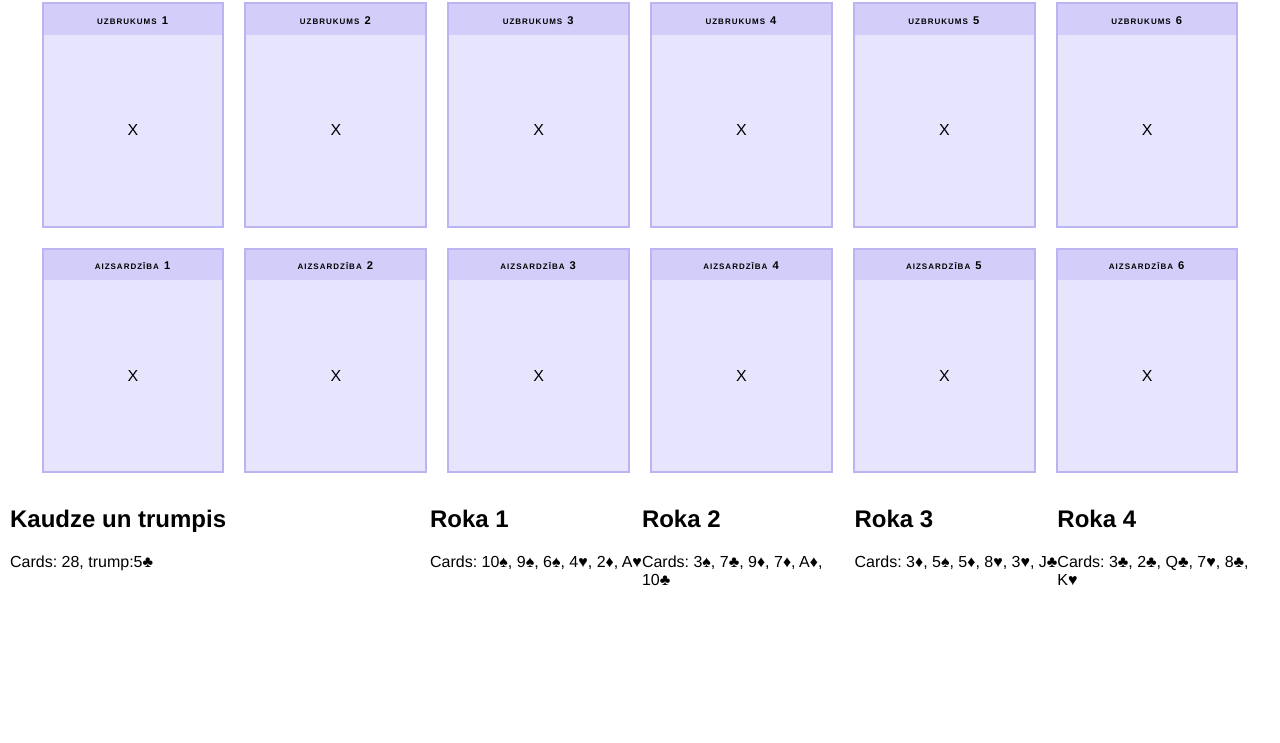
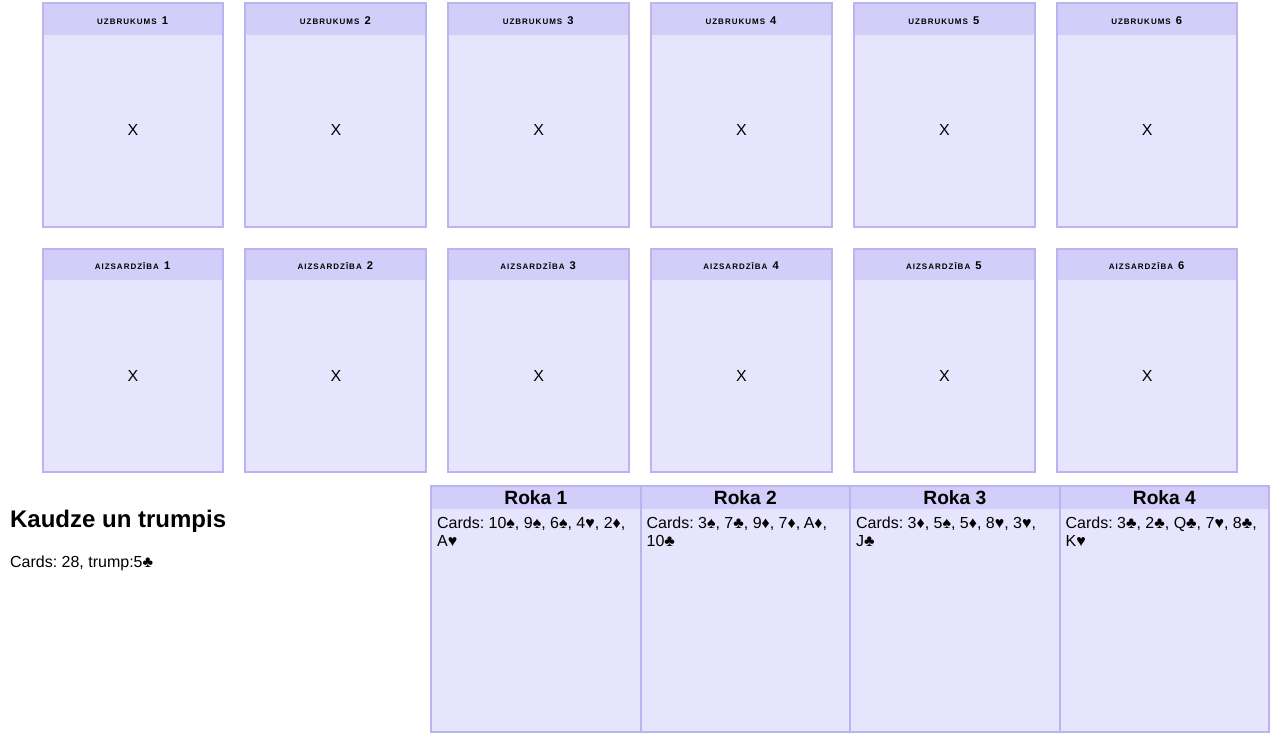
Before and after one commit to Passiday/OOP-Cards, a plain HTML site: page index.html in a window 1280 px wide. Shown: the part 57-800 px from the top of the page. Drawn offline with Linux system fonts and the light colour scheme.

Commit message:
Style hands section

```diff
--- a/style.css
+++ b/style.css
@@ -71,5 +71,24 @@ body {
     grid-area: hands;
     display: grid;
     grid-auto-flow: column; }
+    #container .hands .hand {
+      background: var(--primary-color);
+      border-right: solid var(--primary-color-darker) 2px;
+      border-top: solid var(--primary-color-darker) 2px;
+      border-bottom: solid var(--primary-color-darker) 2px;
+      display: grid;
+      grid-template-rows: auto 1fr;
+      justify-items: center;
+      align-items: center; }
+      #container .hands .hand:nth-child(1) {
+        border-left: solid var(--primary-color-darker) 2px; }
+      #container .hands .hand h2 {
+        margin: 0;
+        font-size: 1.2em; }
+      #container .hands .hand > div {
+        background: var(--primary-color-lighter);
+        padding: 5px;
+        height: 100%;
+        width: 100%; }
 
 /*# sourceMappingURL=style.css.map */
```
